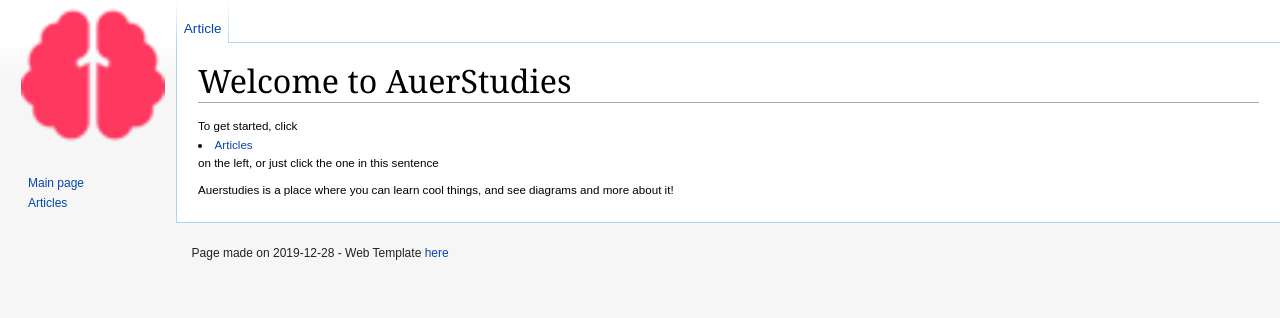
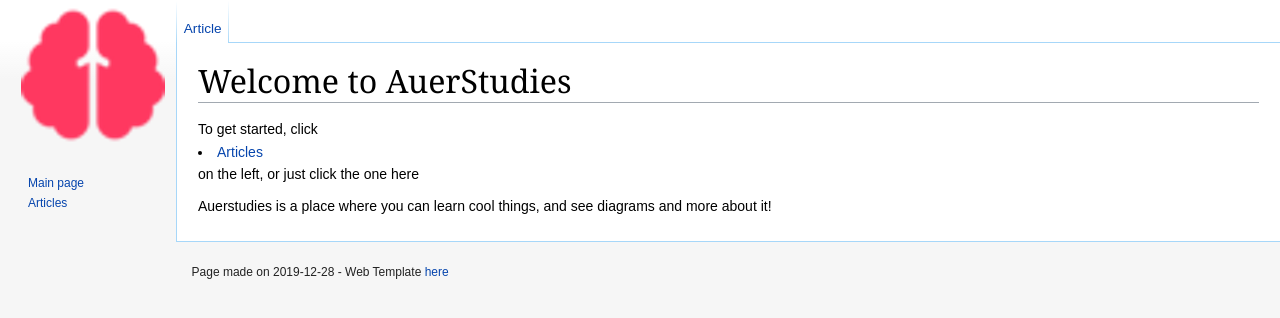
Before and after one commit to AuerStudies/AuerStudies.github.io, a plain HTML site: page index.html in a window 1280 px wide. Drawn offline with nearby package versions, Linux system fonts and the light colour scheme; a web font is replaced by a local one.

Commit message:
Update index.html

```diff
--- a/index.html
+++ b/index.html
@@ -41,8 +41,8 @@
 				</div>
 				<div class="article">
 					<h1>Welcome to AuerStudies</h1>
-					<h5>To get started, click <li><a href="https://auerstudies.github.io/articles.html">Articles</a></li> on the left, or just click the one in this sentence
-					<h5>Auerstudies is a place where you can learn cool things, and see diagrams and more about it!</h5>
+					<h4>To get started, click <li><a href="https://auerstudies.github.io/articles.html">Articles</a></li> on the left, or just click the one here</h4>
+					<h4>Auerstudies is a place where you can learn cool things, and see diagrams and more about it!</h4>
 				</div>
 				<div class="pagefooter">
 					Page made on 2019-12-28 - Web Template <a href="http://html5-templates.com/">here</a>
```
